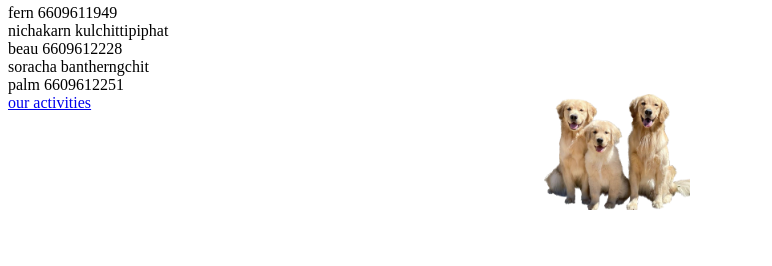
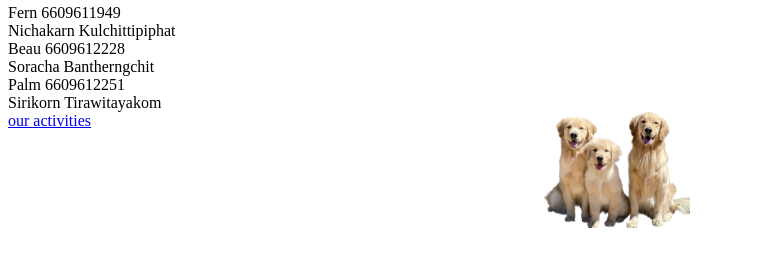
Before and after one commit to beauforwork/CS100-Project-G18, a plain HTML site: page index.html in a window 1280 px wide. Shown: the part 296-562 px from the top of the page, without its empty margins (0-772 px from the left). Drawn offline with Linux system fonts and the light colour scheme.

Commit message:
Add name

```diff
--- a/index.html
+++ b/index.html
@@ -9,14 +9,17 @@
         <div class="about">
             Nutrition Facts
             <div class="fern">
-                fern 6609611949<br>
-                nichakarn kulchittipiphat
+                Fern 6609611949<br>
+                Nichakarn Kulchittipiphat
             </div>
             <div class="beau">
-                beau 6609612228<br>
-                soracha bantherngchit
+                Beau 6609612228<br>
+                Soracha Bantherngchit
             </div>
-            <div class="palm">palm 6609612251</div>
+            <div class="palm">
+                Palm 6609612251<br>
+                Sirikorn Tirawitayakom
+            </div>
             <span class="pup"><img src="pup.png" width="20%"></span>
         </div>
         <a href="activities.html">our activities</a></p>
```
